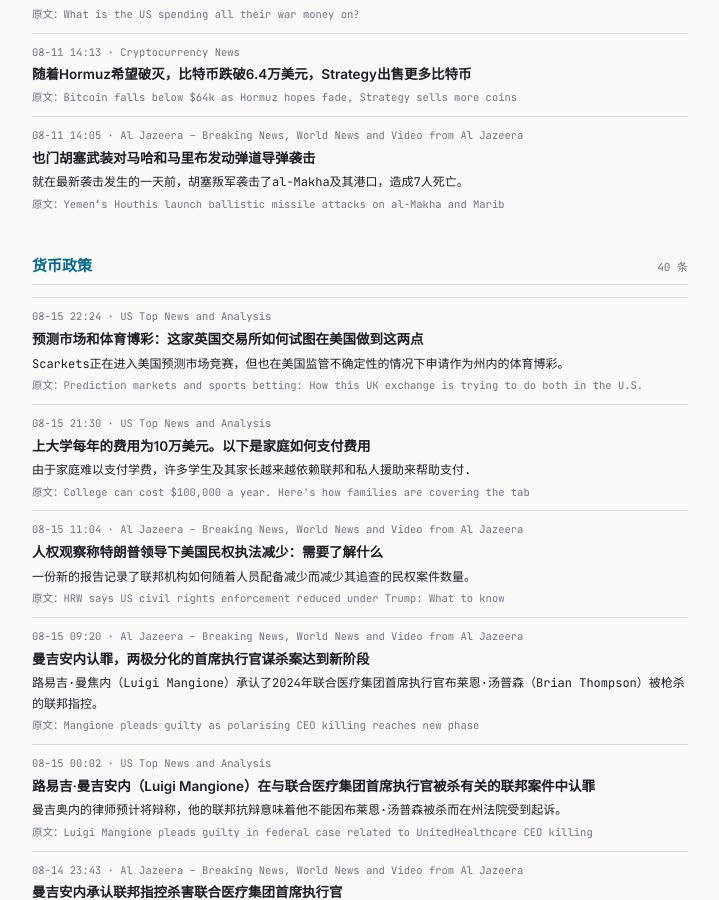
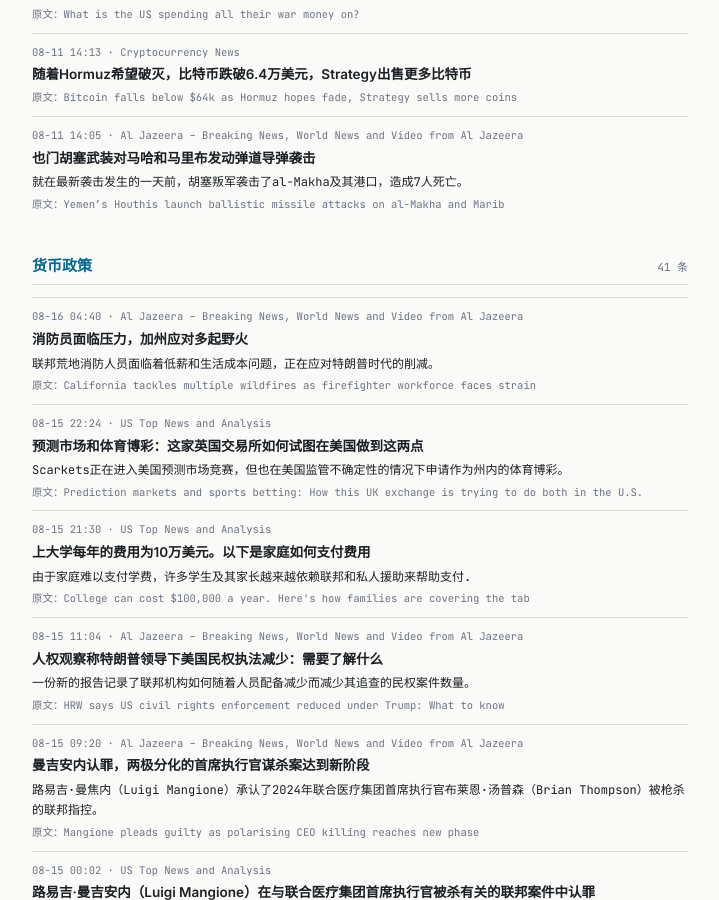
Before and after one commit to tang3super/tang3super.github.io, a Jekyll site: the page built from macro-trade/news-digest.md, in a window 1280 px wide and 900 px high, scrolled down 8318 px. Shown: the whole window, without its empty margins (280-999 px from the left). Built offline with Jekyll 4.4.1, drawn with Linux system fonts in a browser that asks for light colours; some of the changed text lies outside the part shown.

Commit message:
sync news-digest article

```diff
--- a/macro-trade/news-digest.md
+++ b/macro-trade/news-digest.md
@@ -560,6 +560,13 @@ topics:
     summary_zh: 就在最新袭击发生的一天前，胡塞叛军袭击了al-Makha及其港口，造成7人死亡。
 - name: 货币政策
   items:
+  - title: California tackles multiple wildfires as firefighter workforce faces strain
+    summary: The federal wildland firefighting workforce, faced with low pay and cost of living issues, copes with Trump-era cuts.
+    link: https://www.aljazeera.com/gallery/2026/8/15/california-tackles-multiple-wildfires-as-firefighter-workforce-faces-strain?traffic_source=rss
+    source: Al Jazeera – Breaking News, World News and Video from Al Jazeera
+    time: 08-16 04:40
+    title_zh: 消防员面临压力，加州应对多起野火
+    summary_zh: 联邦荒地消防人员面临着低薪和生活成本问题，正在应对特朗普时代的削减。
   - title: 'Prediction markets and sports betting: How this UK exchange is trying to do both in the U.S.'
     summary: Smarkets is entering the U.S. prediction market race but also applying to run as a sportsbook within states amid regulatory uncertainty at t…
     link: https://www.cnbc.com/2026/08/15/prediction-markets-and-sports-betting-how-this-uk-exchange-is-trying-to-do-both-in-the-us.html
```
Also changed, not shown: other parts of macro-trade/news-digest.md (+1 -1 lines).
